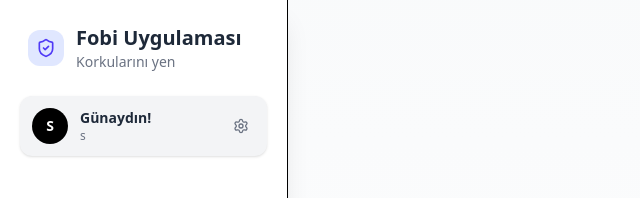
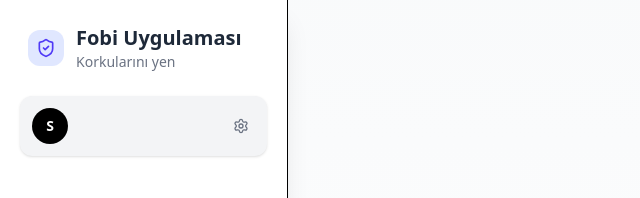
Before and after one commit to TechBrainTeam/tech-brain-web, a React (Vite) app: page /user in a window 1280 px wide. Shown: the top 198 px of the page, without its empty margins (0-640 px from the left). Built offline with nearby package versions, Linux system fonts and the light colour scheme; no server answers.

Commit message:
feat: implement user sidebar with profile image and name display

```diff
--- a/src/app/layout/user/Sidebar.tsx
+++ b/src/app/layout/user/Sidebar.tsx
@@ -1,6 +1,8 @@
 import { Home, BookOpen, Activity, Wind, TrendingUp, Settings, ShieldCheck } from 'lucide-react';
 import { NavLink } from 'react-router-dom';
 import classNames from 'classnames';
+import { useUser } from '../../../shared/hooks/useUser';
+import { capitalize } from '../../../shared/utils/capitalize';
 
 const navItems = [
   { label: 'Ana Sayfa', icon: Home, path: '/user/home' },
@@ -11,6 +13,15 @@ const navItems = [
 ];
 
 const Sidebar = () => {
+  const user = useUser();
+
+  const fullName = [user?.firstName, user?.lastName]
+    .filter((v): v is string => typeof v === 'string' && v.length > 0)
+    .map(capitalize)
+    .join(' ');
+
+  const initials = (user?.firstName?.[0] ?? user?.username?.[0] ?? 'S').toUpperCase();
+
   return (
     <aside className="fixed top-0 left-0 w-72 h-screen bg-white flex flex-col justify-between py-6 px-5 border-r shadow-xl z-50">
       <div>
@@ -26,12 +37,16 @@ const Sidebar = () => {
 
         <div className="flex items-center justify-between p-3 mb-8 bg-gray-100 rounded-xl shadow-sm">
           <div className="flex items-center gap-3">
-            <div className="w-9 h-9 rounded-full bg-black text-white flex items-center justify-center text-sm font-semibold">
-              S
+            <div className="w-9 h-9 rounded-full bg-black text-white flex items-center justify-center text-sm font-semibold overflow-hidden">
+              {user?.profileImage ? (
+                <img src={user.profileImage} alt="Profil" className="w-full h-full object-cover" />
+              ) : (
+                initials
+              )}
             </div>
             <div>
-              <p className="text-sm font-semibold text-gray-800">Günaydın!</p>
-              <p className="text-xs text-gray-500 lowercase">s</p>
+              <p className="text-sm font-semibold text-gray-800">{user?.username}</p>
+              <p className="text-xs text-gray-500">{fullName}</p>
             </div>
           </div>
           <button className="hover:bg-gray-200 p-1.5 rounded-md transition">
--- /dev/null
+++ b/src/shared/hooks/useUser.tsx
@@ -0,0 +1,31 @@
+import { useMemo } from 'react';
+
+const getCookie = (name: string): string | null => {
+  const value = `; ${document.cookie}`;
+  const parts = value.split(`; ${name}=`);
+  if (parts.length === 2) return parts.pop()!.split(';').shift() ?? null;
+  return null;
+};
+
+type User = {
+  id: string;
+  email: string;
+  username: string;
+  firstName: string;
+  lastName: string;
+  profileImage: string | null;
+};
+
+export const useUser = (): User | null => {
+  return useMemo(() => {
+    const raw = getCookie('user');
+    if (!raw) return null;
+
+    try {
+      return JSON.parse(decodeURIComponent(raw)) as User;
+    } catch (e) {
+      console.error('Geçersiz user cookie formatı', e);
+      return null;
+    }
+  }, [document.cookie]);
+};
--- /dev/null
+++ b/src/shared/utils/capitalize.ts
@@ -0,0 +1 @@
+export const capitalize = (str: string) => str.charAt(0).toUpperCase() + str.slice(1).toLowerCase();
```
